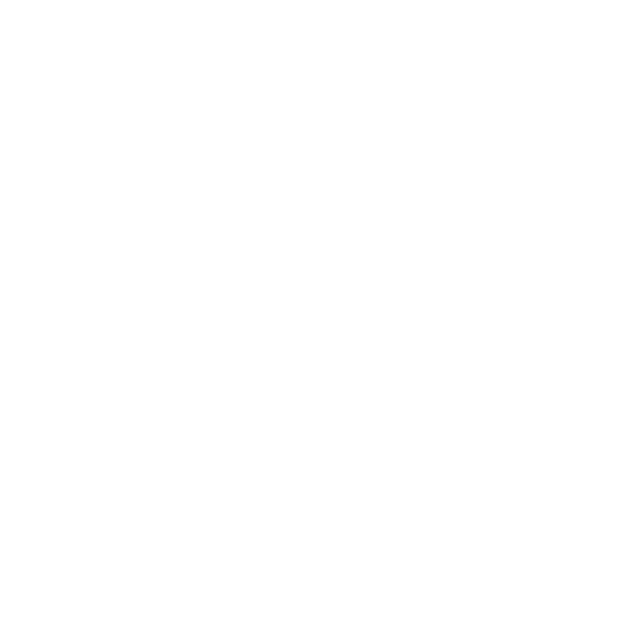
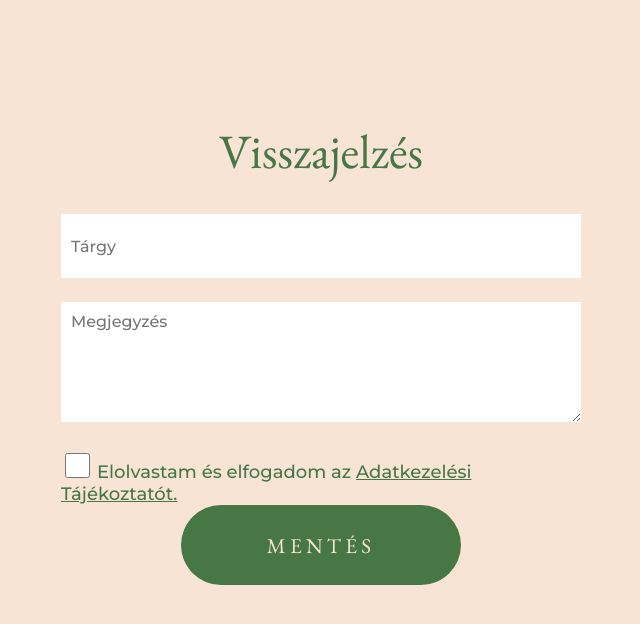
Before and after one commit to kriszti0230/uibuild-form-light, a plain HTML site: page frontend/index.html in a window 1280 px wide. Shown: the whole page, without its empty margins (319-959 px from the left). Drawn offline with nearby package versions, Linux system fonts and the light colour scheme.

Commit message:
solution

```diff
--- a/frontend/index.html
+++ b/frontend/index.html
@@ -4,9 +4,20 @@
 	<meta charset="UTF-8">
 	<meta http-equiv="X-UA-Compatible" content="IE=edge">
 	<meta name="viewport" content="width=device-width, initial-scale=1.0">
+	<link rel="preconnect" href="https://fonts.googleapis.com">
+	<link rel="preconnect" href="https://fonts.gstatic.com" crossorigin>
+	<link href="https://fonts.googleapis.com/css2?family=EB+Garamond&family=Montserrat:wght@500&display=swap" rel="stylesheet">
+	<link rel="stylesheet" href="style.css">
 	<title>This is FRONTEND</title>
 </head>
 <body>
-	<div id="root"></div>
+	<h1>Visszajelzés</h1>
+	<div>
+		<input class="placeholder" type="text" placeholder="Tárgy">
+		<textarea type="text" placeholder="Megjegyzés"></textarea>
+		<input class="checkbox" type="checkbox">
+		<label>Elolvastam és elfogadom az <span>Adatkezelési Tájékoztatót.</span></label>
+		<button>Mentés</button>
+	</div>
 </body>
 </html>
--- /dev/null
+++ b/frontend/style.css
@@ -0,0 +1,89 @@
+* {box-sizing: border-box;
+}
+
+body {
+    background-color: #f7e4d4;
+    margin: 0;
+    padding: 20px;
+}
+
+h1 {
+    font-family: 'EB Garamond', serif;
+    font-weight: 500;
+    font-size: 36px;
+    margin-top: 100px;
+    color: #467745;
+}
+
+.placeholder {
+    font-family: 'Montserrat', sans-serif;
+    font-weight: 400;
+    font-size: 16px;
+    width: 100%;
+    height: 64px;
+    color: #467745;
+    padding-left: 10px;
+    border: none;
+}
+
+textarea {
+    font-family: 'Montserrat', sans-serif;
+    font-weight: 400;
+    font-size: 16px;
+    width: 100%;
+    height: 120px;
+    padding-top: 10px;
+    padding-left: 10px;
+    margin-top: 24px;
+    color:#467745;
+    border: none;
+    margin-bottom: 24px;
+}
+
+.checkbox {
+    font-family: 'Montserrat', sans-serif;
+    font-weight: 400;
+    font-size: 16px;
+    color: #467745;
+    width: 25px;
+    height: 25px;
+}
+
+label {
+    font-size: 18px;
+    font-family: 'Montserrat', sans-serif;
+    color: #467745;
+}
+
+button {
+    display: block;
+    font-family: 'EB Garamond', serif;
+    font-weight: 500;
+    font-size: 21px;
+    max-width: 280px;
+    width: 80%;
+    margin: auto;
+    height: 80px;
+    background-color: #467745;
+    color: #f7e4d4;
+    border-radius: 60px;
+    letter-spacing: 0.2em;
+    text-transform: uppercase;
+    border: none;
+}
+
+span{
+    text-decoration: underline;
+}
+
+@media screen and (min-width: 520px) {
+    h1 {
+        font-size: 48px;
+        text-align: center;
+    }
+
+    div {
+        max-width: 520px;
+        margin: auto;
+    }
+}
```
